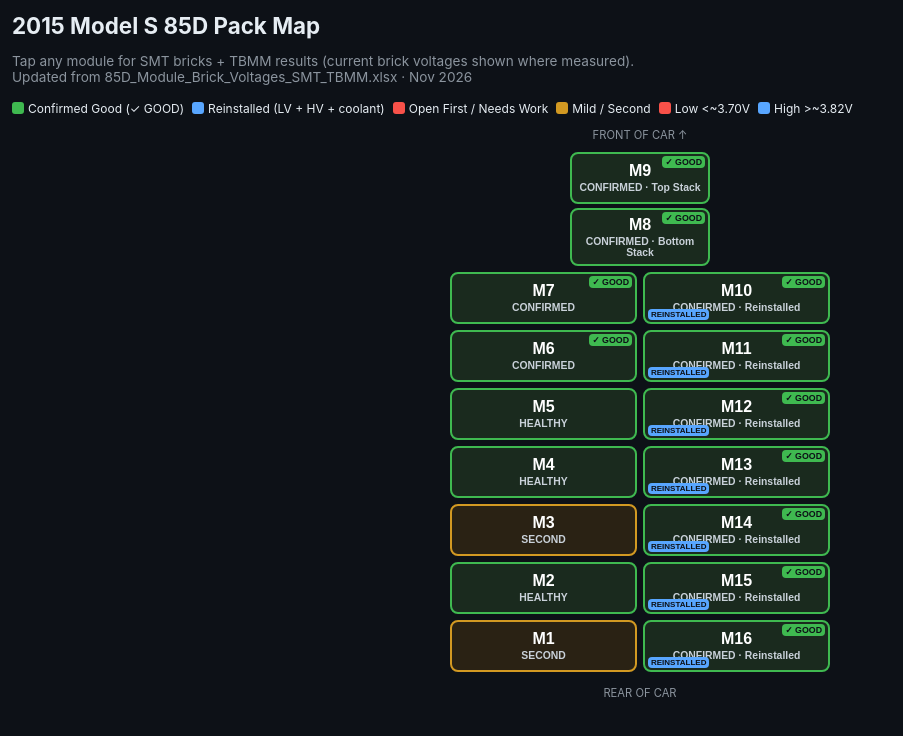
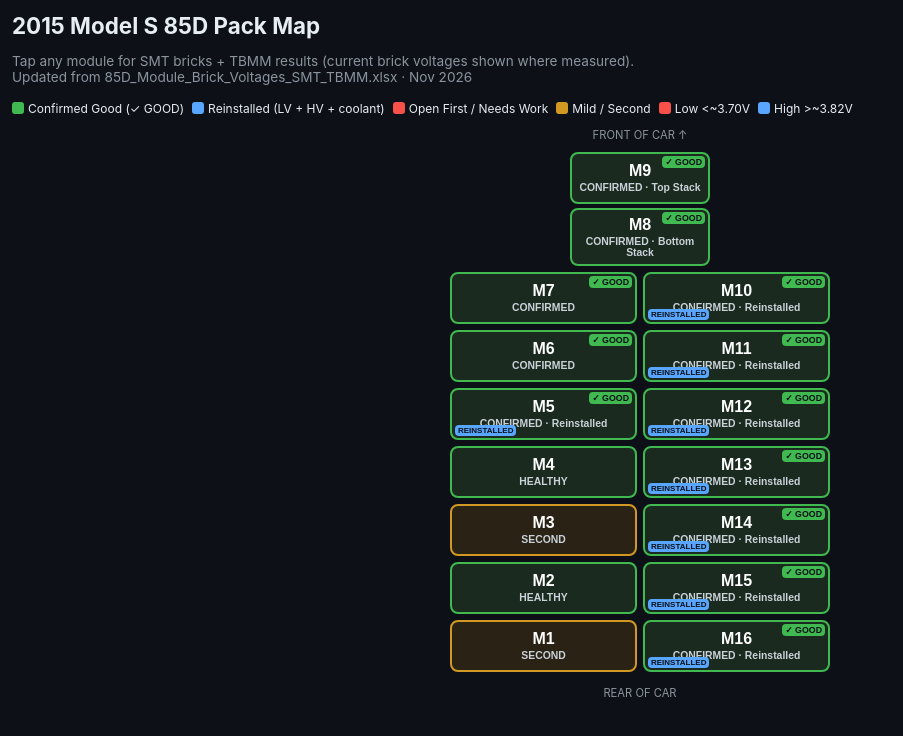
Before and after one commit to mikesudyk/Tesla-pack-repair, a plain HTML site: page pack-map.html in a window 1280 px wide. Shown: the whole page, without its empty margins (0-903 px from the left). Drawn offline with Linux system fonts and the light colour scheme.

Commit message:
Module 5 TBMM PASS 4-5mV, confirmed and reinstalled (Nov 20)

```diff
--- a/pack-map.html
+++ b/pack-map.html
@@ -153,7 +153,7 @@
     <div style="display:flex;flex-direction:column;gap:6px;">
       <button class="module-btn green confirmed" data-mod="7">M7<br><span class="status">CONFIRMED</span></button>
       <button class="module-btn green confirmed" data-mod="6">M6<br><span class="status">CONFIRMED</span></button>
-      <button class="module-btn green" data-mod="5">M5<br><span class="status">HEALTHY</span></button>
+      <button class="module-btn green confirmed reinstalled" data-mod="5">M5<br><span class="status">CONFIRMED · Reinstalled</span></button>
       <button class="module-btn green" data-mod="4">M4<br><span class="status">HEALTHY</span></button>
       <button class="module-btn orange" data-mod="3">M3<br><span class="status">SECOND</span></button>
       <button class="module-btn green" data-mod="2">M2<br><span class="status">HEALTHY</span></button>
@@ -183,7 +183,7 @@ const data = {
   2: { status:"HEALTHY", color:"green", bricks:[3.761,3.764,3.761,3.763,3.761,3.762], smt:2, tbmm:"PENDING (SMT healthy)", wires:"Not inspected", visual:"Pending", notes:"Tight/healthy SMT (2 mV). Expected PASS on TBMM." },
   3: { status:"SECOND", color:"orange", bricks:[3.766,3.767,3.741,3.793,3.766,3.766], smt:3, tbmm:"PENDING", wires:"Not inspected", visual:"Pending", notes:"Mild B3/B4 pair. Expected healthy." },
   4: { status:"HEALTHY", color:"green", bricks:[3.766,3.767,3.765,3.767,3.766,3.766], smt:3, tbmm:"PENDING (SMT healthy)", wires:"Not inspected", visual:"Pending", notes:"Tight/healthy SMT (3 mV)." },
-  5: { status:"HEALTHY", color:"green", bricks:[3.765,3.766,3.764,3.765,3.764,3.765], smt:2, tbmm:"PENDING (SMT healthy)", wires:"Not inspected", visual:"Pending", notes:"Tight/healthy SMT (2 mV)." },
+  5: { status:"CONFIRMED · REINSTALLED", color:"green", bricks:[3.765,3.766,3.764,3.765,3.764,3.765], tbmmBricks:[3.747,3.752,3.750,3.751,3.750,3.750], smt:2, tbmm:"4–5 mV PASS", wires:"Inspected (no major issues noted)", visual:"Confirmed good", notes:"TBMM (Nov 20 2026): 22.50 V, bricks 3.747/3.752/3.750/3.751/3.750/3.750 V, H 3.752V / L 3.748V, 4–5 mV PASS, 9.8/9.7 °C. Variance (30 sec, 7 readings): max 1 mV ≤ 5 mV threshold, 0 cells > 5 mV. Confirmed good and reinstalled (LV + HV connectors + coolant lines connected). Matches healthy SMT." },
   6: { status:"CONFIRMED", color:"green", bricks:[3.764,3.764,3.717,3.810,3.671,3.857], tbmmBricks:[3.750,3.753,3.752,3.754,3.753,3.752], smt:186, tbmm:"4 mV PASS (after BMB swap)", wires:"Orange / Green riveted", visual:"Original BMB replaced with known-good from M8", notes:"After orange/green sense-wire rivets still 93 mV FAIL on original BMB (B3 low 3.706V / B4 high 3.799V). Swapped known-good BMB from Module 8 → TBMM 22.51 V, bricks 3.750/3.753/3.752/3.754/3.753/3.752 V, 4 mV PASS, ~17.3–17.6 °C. Cells confirmed healthy; original BMB was the source of the bad reading. Nov 2 2026." },
   7: { status:"CONFIRMED", color:"green", bricks:[3.764,3.765,3.622,3.698,3.775,3.965], tbmmBricks:[3.750,3.755,3.753,3.755,3.753,3.753], smt:346, tbmm:"5 mV PASS (new BMB from Kevin, Nov 12)", wires:"Yellow / Orange / Green riveted", visual:"New BMB from Kevin installed and confirmed good (Florida FB board was bad: 39 mV FAIL)", notes:"After yellow/orange/green rivets: ~22.51 V, 77 mV FAIL (improved from 148 mV). New BMB from Kevin (Nov 12): 22.52 V, bricks 3.750/3.755/3.753/3.755/3.753/3.753 V, H 3.755V / L 3.750V, 5 mV PASS, 8.1–8.3 °C. Confirmed good. Florida FB board tested bad (22.47 V, 39 mV FAIL, thumbs-down)." },
   8: { status:"CONFIRMED", color:"green", bricks:[3.763,3.763,3.726,3.800,3.762,3.763], smt:2, tbmm:"4 mV PASS", wires:"Orange / Green / Brown riveted", visual:"PASS (thumbs-up)", notes:"Post-repair (orange/green/brown riveted): ~22.50 V, cells ~3.75 V, 4 mV PASS, thumbs-up. Confirmed good." },
```
